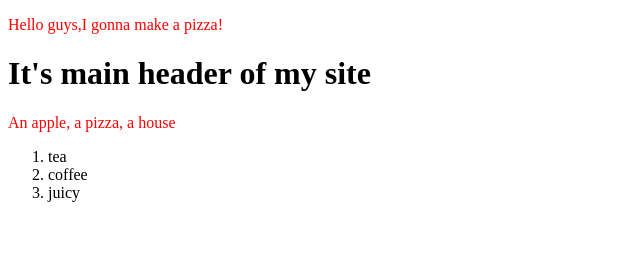
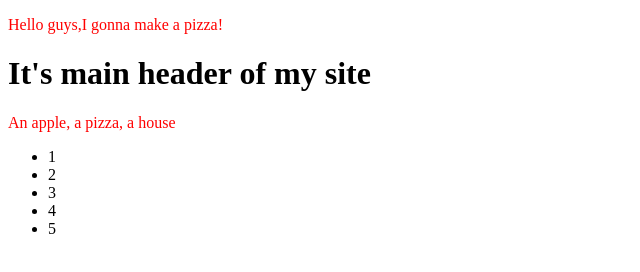
Before and after one commit to Akonay/site, a plain HTML site: page index.html in a window 1280 px wide. Shown: the whole page, without its empty margins (0-640 px from the left). Drawn offline with Linux system fonts and the light colour scheme.

Commit message:
fifth commit

```diff
--- a/index.html
+++ b/index.html
@@ -9,10 +9,13 @@
 	<p>Hello guys,I gonna make a pizza!</p>
 	<h1>It's main header of my site</h1>
 	<p>An apple, a pizza, a house</p>
-	<ol>
-		<li>tea</li>
-		<li>coffee</li>
-		<li>juicy</li>
-	</ol>
+
+	<ul>
+		<li>1</li>
+		<li>2</li>
+		<li>3</li>
+		<li>4</li>
+		<li>5</li>
+	</ul>
 </body>
 </html>
```
Also changed, not shown: 1 other file.
